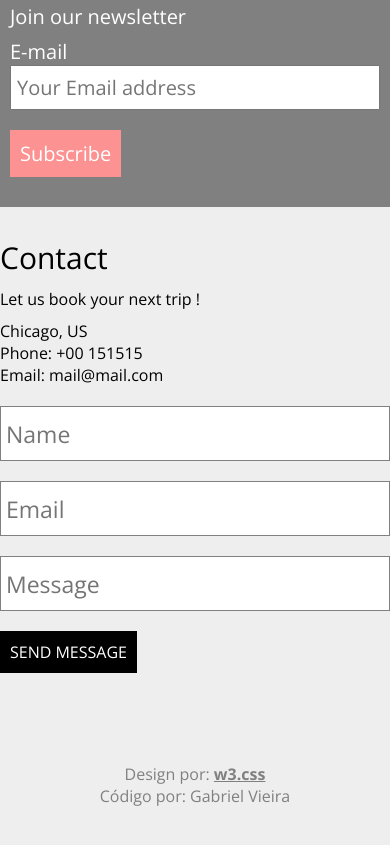
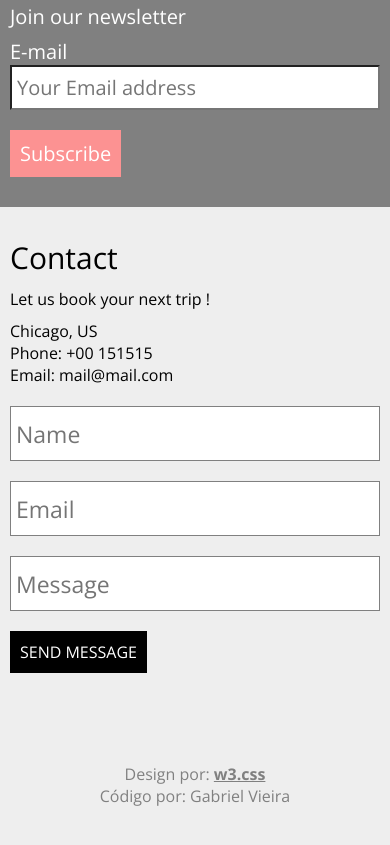
Before and after one commit to noobmining/site_de_viagens, a plain HTML site: page index.html in a window 390 px wide. Shown: the part 2734-3579 px from the top of the page. Drawn offline with nearby package versions, Linux system fonts and the light colour scheme.

Commit message:
Update style.css

```diff
--- a/style.css
+++ b/style.css
@@ -18,6 +18,9 @@
 
 body{
     background-color: rgb(238, 238, 238);
+}
+input{
+    background-color: white;
 }
 
 /*Barra superior*/
@@ -489,6 +492,7 @@ main{
         width: 100%;
     }
     .contact{
+        padding: 0px 10px;
         width: 100%;
     }
 }
```
